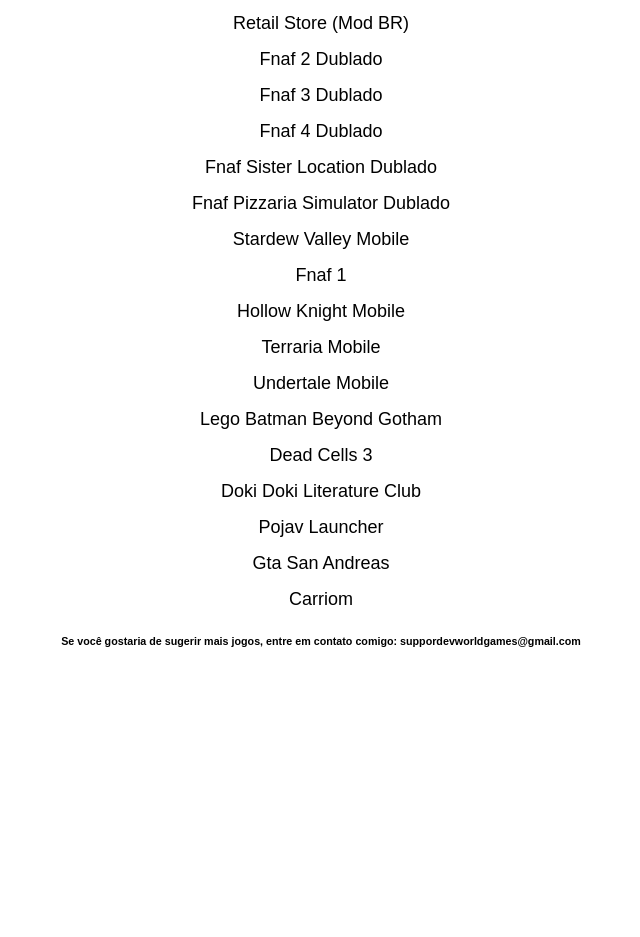
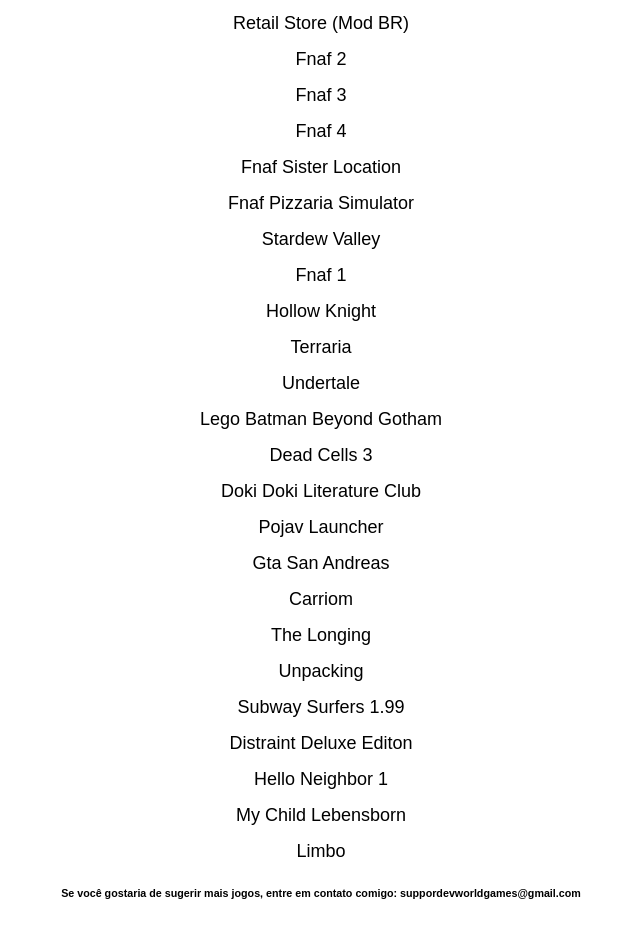
Before and after one commit to brn12kka/WorldLibrary, a plain HTML site: page index.html in a window 1280 px wide. Shown: the part 389-1326 px from the top of the page, without its empty margins (319-959 px from the left). Before the commit the page ends 1089 px from the top, so only its background shows below. Drawn offline with Linux system fonts and the light colour scheme.

Commit message:
site 0.3

```diff
--- a/index.html
+++ b/index.html
@@ -27,7 +27,7 @@
 
         ul {
             list-style-type: none;
-            padding: 0;
+            padding: 0;ü
         }
 
         li {
@@ -61,22 +61,30 @@
         <li><a href="https://www.mediafire.com/file/z14msdazeq26kwq/%25F0%259F%2587%25A7%25F0%259F%2587%25B7%25F0%259F%2594%25A5Bloons-td-6_na_Vers%25C3%25A3o_47.0_Atualizado_%255BBY_CLZINZX%255D.apk/file?dkey=z14msdazeq26kwq" target="_blank">Bloons TD6</a></li>
         <li><a href="https://www.mediafire.com/file/huln2xzly8ucl59/MINECRAFT+1.21.60+OFICIAL+By-GT.apk/file" target="_blank">Minecraft 1.21.60</a></li>
         <li><a href="https://www.mediafire.com/file/jo1afe7lcva9vce/Retail_V6.0_ModBR_%2528WhiteVersion%2529.apk/file" target="_blank">Retail Store (Mod BR)</a></li>
-        <li><a href="https://www.mediafire.com/file/vdrn6u2r0qqmplu/FNaF+2+Remastered+Dublado+v2.0.3+by+hopkins.apk/file?dkey=dl8g2m37jxb&r=1184&dkey=vdrn6u2r0qqmplu" target="_blank">Fnaf 2 Dublado</a></li>
-        <li><a href="https://www.mediafire.com/file/fvho6qy7tbjat9x/FNaF_3_Remastered_Dublado_by_GAMER26083.apk/file?dkey=zqzq2ipqon4&r=935" target="_blank">Fnaf 3 Dublado</a></li>
-        <li><a href="https://www.mediafire.com/file/qgwyulx91dyt6ww/Five_Nights_at_Freddy%2527s_4_v2.0.apk/file?dkey=sj841he24vc&r=772" target="_blank">Fnaf 4 Dublado</a></li>
-        <li><a href="https://www.mediafire.com/file/157o4xe4isquf78/Fnaf_SL_Dublado.apk/file" target="_blank">Fnaf Sister Location Dublado</a></li>
-        <li><a href"https://www.mediafire.com/file/u6zdjgv4d1sg2bm/FNaF+6%3B+%28Dublado%29+Dubbing+Night.apk/file" target="_blank">Fnaf Pizzaria Simulator Dublado</a></li>
-        <li><a href="https://www.mediafire.com/file/1wphmpfhcm0f2vu/stardew+valley+mobile.apk/file?dkey=lek65x5g6qv&r=530" target="_blank">Stardew Valley Mobile</a></li>
+        <li><a href="https://www.mediafire.com/file/vdrn6u2r0qqmplu/FNaF+2+Remastered+Dublado+v2.0.3+by+hopkins.apk/file?dkey=dl8g2m37jxb&r=1184&dkey=vdrn6u2r0qqmplu" target="_blank">Fnaf 2</a></li>
+        <li><a href="https://www.mediafire.com/file/fvho6qy7tbjat9x/FNaF_3_Remastered_Dublado_by_GAMER26083.apk/file?dkey=zqzq2ipqon4&r=935" target="_blank">Fnaf 3</a></li>
+        <li><a href="https://www.mediafire.com/file/qgwyulx91dyt6ww/Five_Nights_at_Freddy%2527s_4_v2.0.apk/file?dkey=sj841he24vc&r=772" target="_blank">Fnaf 4</a></li>
+        <li><a href="https://www.mediafire.com/file/157o4xe4isquf78/Fnaf_SL_Dublado.apk/file" target="_blank">Fnaf Sister Location</a></li>
+        <li><a href"https://www.mediafire.com/file/u6zdjgv4d1sg2bm/FNaF+6%3B+%28Dublado%29+Dubbing+Night.apk/file" target="_blank">Fnaf Pizzaria Simulator</a></li>
+        <li><a href="https://www.mediafire.com/file/1wphmpfhcm0f2vu/stardew+valley+mobile.apk/file?dkey=lek65x5g6qv&r=530" target="_blank">Stardew Valley</a></li>
         <li><a href="https://www.mediafire.com/file/n60zqyyixthzm1f/Five-Nights-at-Freddys-v2-0-2.apk/file" target="_blank">Fnaf 1</a></li>
-        <li><a href="https://www.mediafire.com/file/isq8ai07rkuyaeb/Hollow_knight.apk/file" target="_blank">Hollow Knight Mobile</a></li>
-        <li><a href="https://www.mediafire.com/file/mck6ggybc9ccn52/TERRARIA+@math.zip/file" target="_blank">Terraria Mobile</a></li>
-        <li><a href="https://www.mediafire.com/file/moli34gl0agokn2/Undertale+Pt-Br+Mobile.zip/file" target="_blank">Undertale Mobile</a></a></li>
+        <li><a href="https://www.mediafire.com/file/isq8ai07rkuyaeb/Hollow_knight.apk/file" target="_blank">Hollow Knight</a></li>
+        <li><a href="https://www.mediafire.com/file/mck6ggybc9ccn52/TERRARIA+@math.zip/file" target="_blank">Terraria</a></li>
+        <li><a href="https://www.mediafire.com/file/moli34gl0agokn2/Undertale+Pt-Br+Mobile.zip/file" target="_blank">Undertale</a></a></li>
         <li><a href="https://www.mediafire.com/file/0aipds6oxnbc5q7/LEGO_Batman_Beyond_Gotham_ByHT.zip/file" target="_blank">Lego Batman Beyond Gotham</a></li>
         <li><a href="https://www.mediafire.com/file/z69zkfjy154kezl/Dead_Cells_3.3.15_.apk/file" target="_blank">Dead Cells 3</a></li>
         <li><a href="https://www.mediafire.com/download/iawl50ltzpr35nx?dkey=w9h4ds6i2uy&r=1124" target="_blank">Doki Doki Literature Club</a></li>
         <li><a href="https://www.mediafire.com/file/hh3rr8j833epnv0/Pojav+Launcher.xapk/file" target="_blank">Pojav Launcher</a></li>
         <li><a href="https://www.mediafire.com/file_premium/e2wg1358wdirjyd/grand-theft-auto-san-andreas-v2.11.229-fix-apkvision.apk/file" target="_blank">Gta San Andreas</a></li>
         <li><a href="https://www.mediafire.com/file/5o509jq2haof9eq/Carrion+v1.0.34+[IMPERADOR].apk/file" target="_blank">Carriom</a></li>
+        <li><a href="https://www.mediafire.com/file/bnb1bpdk5rlzndu/The_Longing_v1.10_by_Prometia.apk/file" target="_blank">The Longing</a></li>
+        <li><a href="https://www.mediafire.com/file/mzqdxdhrhdjehwj/Unpacking.apk/file" target="_blank">Unpacking</a></li>
+        <li><a href="https://www.mediafire.com/file/cqmlk5rq12ohm6i/subway-surfers-v1.99.0-mod-1.apk/file" target="_blank">Subway Surfers 1.99</a></li>
+        <li><a href="https://www.mediafire.com/download/m7wasjz2xb6pii5" target="_blanl">Distraint Deluxe Editon</a></li>
+        <li><a href="https://www.mediafire.com/download/gxuk4mu4lccic86?dkey=4weha2877cf&r=198" target="_blank">Hello Neighbor 1</a></li>
+        <li><a href="https://www.mediafire.com/file/50q4kermqj2oim2/My_Child_Lebensborn_Mod_V2.0.103.apk/file" target="_blank">My Child Lebensborn</a></li>
+        <li><a href="https://www.mediafire.com/file/objml7uybh37z9j/Limbo_vers%25C3%25A3o_1.20.apk/file" target="_blank">Limbo</a></li>
+
 
     </ul>
 
```
